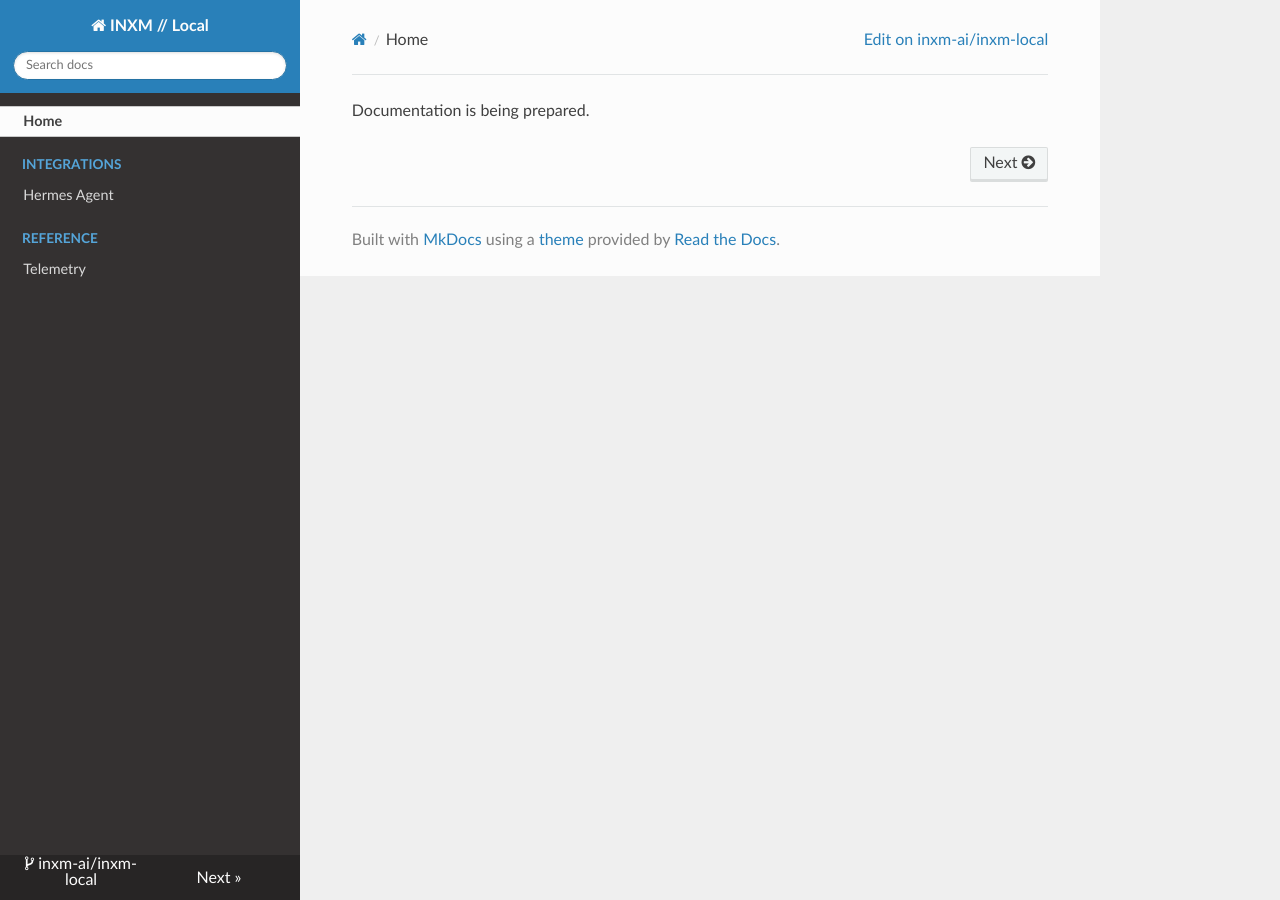
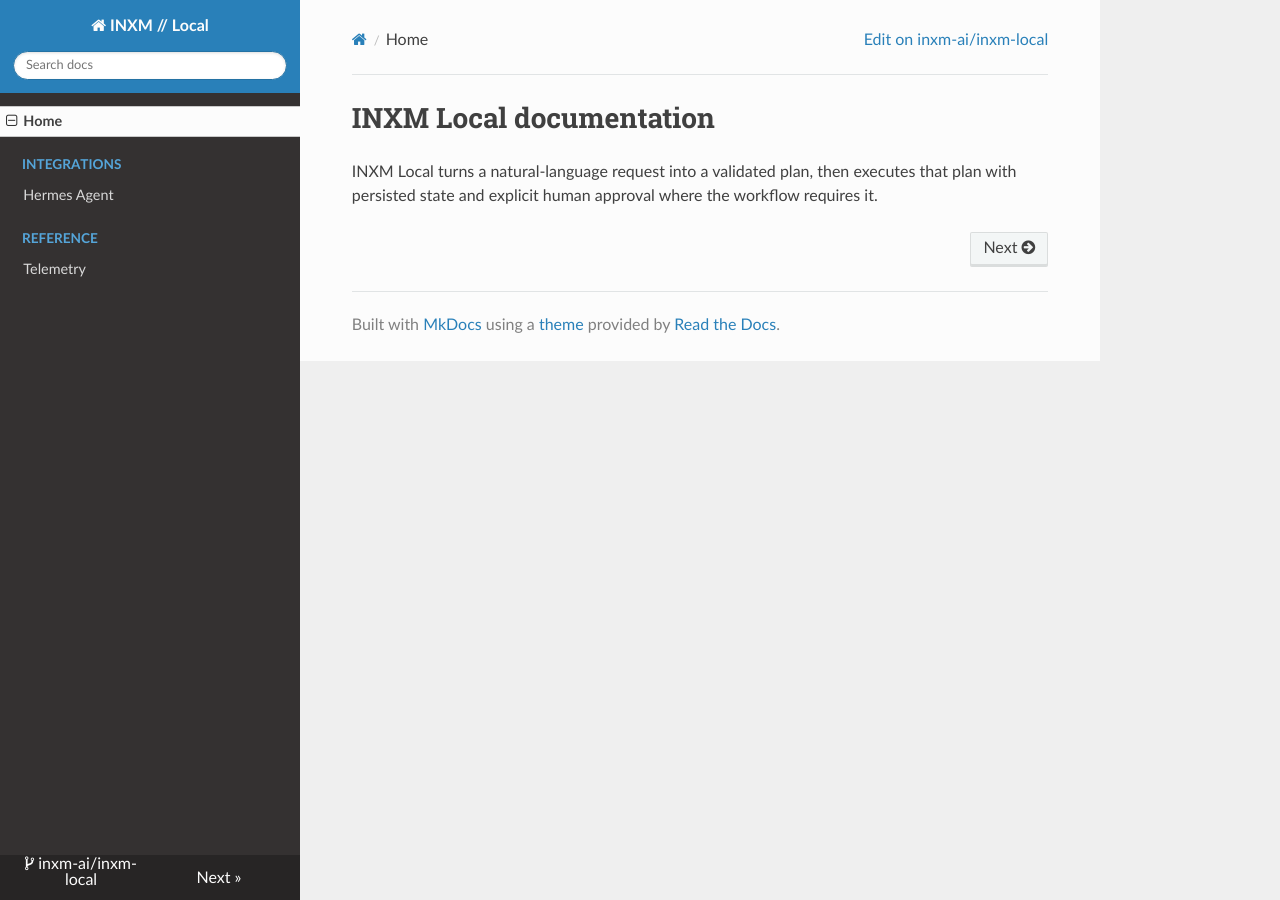
Before and after one commit to inxm-ai/inxm-local, an MkDocs documentation site: the page built from docs/index.md, in a window 1280 px wide. Built offline with MkDocs 1.6.1, drawn with Linux system fonts in a browser that asks for light colours; nearby versions of some CDN libraries.

Commit message:
Add initial content to index.md for INXM Local documentation

```diff
--- a/docs/index.md
+++ b/docs/index.md
@@ -1 +1,3 @@
-Documentation is being prepared.
+# INXM Local documentation
+
+INXM Local turns a natural-language request into a validated plan, then executes that plan with persisted state and explicit human approval where the workflow requires it.
```
